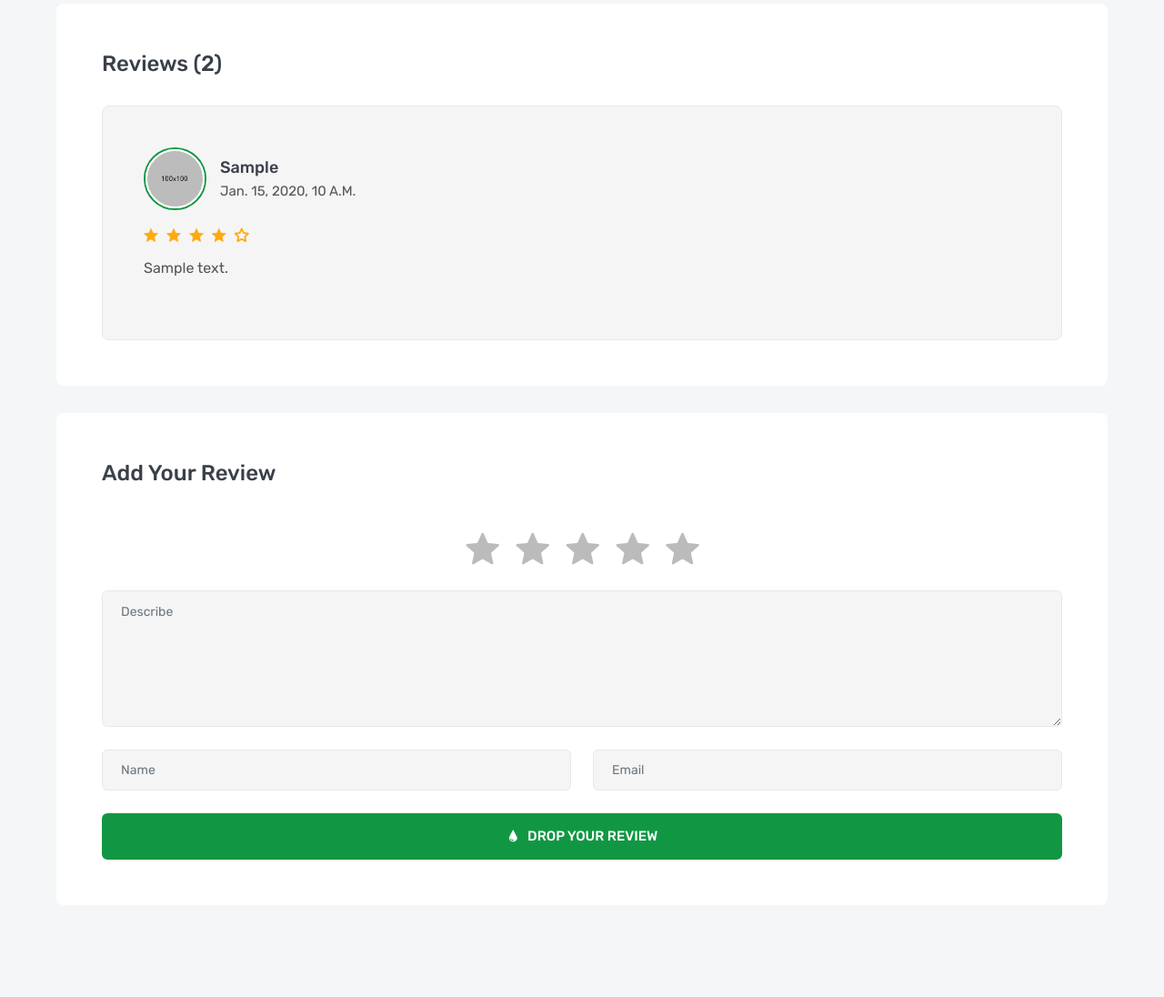
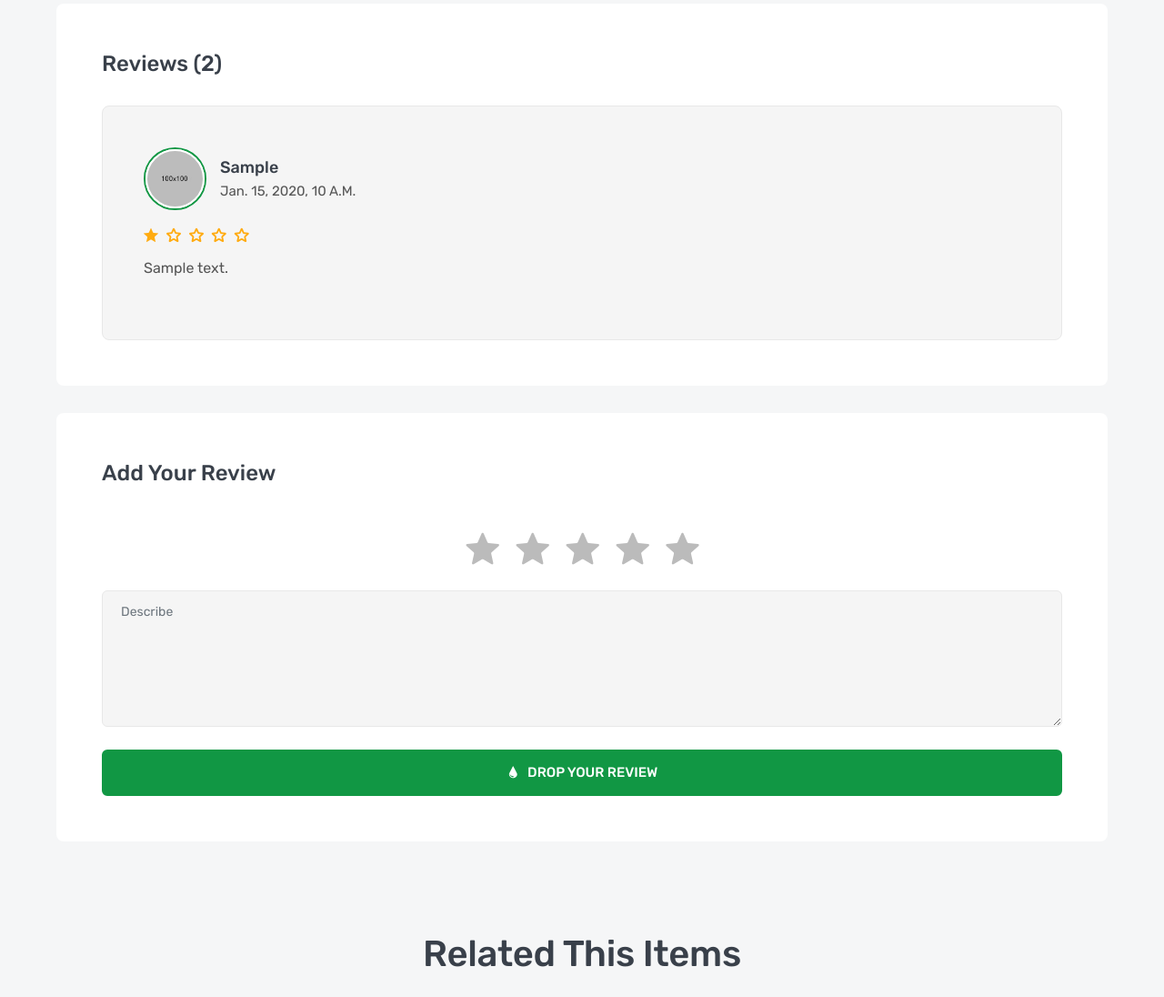
Before and after one commit to MustafaAhmed-star/Amazon-Clone, a Django app: a page that uses products/templates/products/product_detail.html in a window 1280 px wide. Shown: the part 1439-2535 px from the top of the page at 91% size. Run offline with Django 4.2, Linux system fonts and the light colour scheme; tables that the repository leaves empty hold one stand-in row (values such as "Sample post"); grey boxes marked "Sample" are stand-in pictures; some libraries are stand-ins or nearby versions.

Commit message:
add : product review

```diff
--- a/products/templates/products/product_detail.html
+++ b/products/templates/products/product_detail.html
@@ -731,11 +731,11 @@
                                             </h5>
                                         </div>
                                         <ul class="review-rating">
-                                            <li class="icofont-ui-rating"></li>
-                                            <li class="icofont-ui-rating"></li>
-                                            <li class="icofont-ui-rating"></li>
-                                            <li class="icofont-ui-rating"></li>
-                                            <li class="icofont-ui-rate-blank"></li>
+                                            <li class="icofont-ui-{% if review.rate > 0  %}rating{% else %}rate-blank{% endif %}"></li>
+                                            <li class="icofont-ui-{% if review.rate > 1 %}rating{% else %}rate-blank{% endif %}"></li>
+                                            <li class="icofont-ui-{% if review.rate > 2 %}rating{% else %}rate-blank{% endif %}"></li>
+                                            <li class="icofont-ui-{% if review.rate > 3 %}rating{% else %}rate-blank{% endif %}"></li>
+                                            <li class="icofont-ui-{% if review.rate > 4 %}rating{% else %}rate-blank{% endif %}"></li>
                                         </ul>
                                         <p class="review-desc">{{review.review}}</p>
 
@@ -747,34 +747,26 @@
                         </div>
                         <div class="product-details-frame">
                             <h3 class="frame-title">add your review</h3>
-                            <form class="review-form">
+                            <form class="review-form" method ='post' action="/products/{{object.slug}}/add_review" >
+                                {% csrf_token %}
                                 <div class="row">
                                     <div class="col-lg-12">
                                         <div class="star-rating">
-                                            <input type="radio" name="rating" id="star-1"><label for="star-1"></label>
-                                            <input type="radio" name="rating" id="star-2"><label for="star-2"></label>
-                                            <input type="radio" name="rating" id="star-3"><label for="star-3"></label>
-                                            <input type="radio" name="rating" id="star-4"><label for="star-4"></label>
-                                            <input type="radio" name="rating" id="star-5"><label for="star-5"></label>
+                                            <input type="radio" name="rating" value =5 id="star-1"><label for="star-1"></label>
+                                            <input type="radio" name="rating" value =4 id="star-2"><label for="star-2"></label>
+                                            <input type="radio" name="rating" value =3 id="star-3"><label for="star-3"></label>
+                                            <input type="radio" name="rating" value =2 id="star-4"><label for="star-4"></label>
+                                            <input type="radio" name="rating" value =1 id="star-5"><label for="star-5"></label>
                                         </div>
                                     </div>
                                     <div class="col-lg-12">
                                         <div class="form-group">
-                                            <textarea class="form-control" placeholder="Describe"></textarea>
+                                            <textarea class="form-control" name="review" placeholder="Describe"></textarea>
                                         </div>
                                     </div>
-                                    <div class="col-lg-6">
-                                        <div class="form-group">
-                                            <input type="text" class="form-control" placeholder="Name">
-                                        </div>
-                                    </div>
-                                    <div class="col-lg-6">
-                                        <div class="form-group">
-                                            <input type="email" class="form-control" placeholder="Email">
-                                        </div>
-                                    </div>
+
                                     <div class="col-lg-12">
-                                        <button class="btn btn-inline">
+                                        <button class="btn btn-inline" type="submit">
                                             <i class="icofont-water-drop"></i>
                                             <span>drop your review</span>
                                         </button>
--- a/products/urls.py
+++ b/products/urls.py
@@ -19,4 +19,5 @@ urlpatterns = [
     path('',views.ProductList.as_view()),
     # path('<int:pk>/',views.ProductList.as_view()),
     path('<slug:slug>/',views.ProductDetail.as_view()),
+    path('<slug:slug>/add_review',views.add_review),
  ]
--- a/products/views.py
+++ b/products/views.py
@@ -1,4 +1,4 @@
-from django.shortcuts import render
+from django.shortcuts import render, redirect
 from django.views import generic
 from .models import Product,Review,ProductImages,Brand
 from django.db.models import Count
@@ -52,7 +52,6 @@ class ProductDetail(generic.DetailView):
         context["related"] =  Product.objects.filter(brand =self.get_object().brand)[:5]
         return context
 
-
 class BrandList(generic.ListView):
     model = Brand
     paginate_by = 25
@@ -72,3 +71,22 @@ class BrandDetail(generic.ListView):
         context = super().get_context_data(**kwargs)
         context["brand"] = Brand.objects.filter(slug = self.kwargs['slug']).annotate(products_count =Count('product_brand'))[0]
         return context
+
+
+def add_review(request,slug):
+
+    product  = Product.objects.get(slug=slug)
+    review= request.POST['review']##---> another way--> review= request.POST.get('review') in this case i only got the value of review
+    rate= request.POST['rating']
+
+    #Adding
+    Review.objects.create(
+        user = request.user,
+        product = product,
+        review = review,
+        rate = rate,
+
+
+    )
+
+    return redirect(f'/products/{product.slug}')
--- a/settings/templates/settings/home.html
+++ b/settings/templates/settings/home.html
@@ -116,7 +116,7 @@
                                 <button class="product-wish wish">
                                     <i class="fas fa-heart"></i>
                                 </button>
-                                <a class="product-image" href="product-video.html">
+                                <a class="product-image" href="/products/{{item.slug}}">
                                     <img src="{{item.image.url}}" alt="product">
                                 </a>
                                 <div class="product-widget">
```
